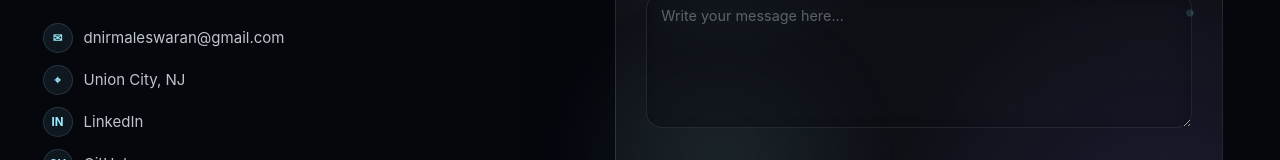
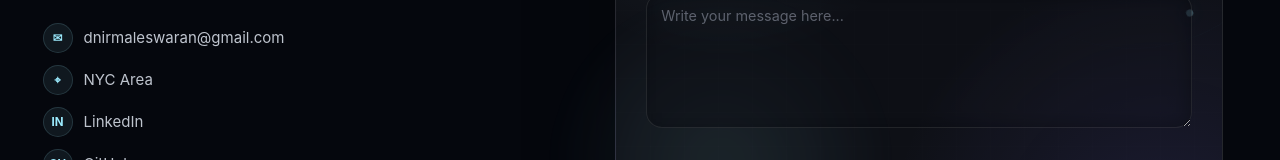
Before and after one commit to DurgaNirmaleswaran/portfolio, a React (Vite) app: page / in a window 1280 px wide. Shown: the part 7851-8011 px from the top of the page. Built offline with nearby package versions, Linux system fonts and the light colour scheme.

Commit message:
Update contact section

```diff
--- a/src/components/Contact.jsx
+++ b/src/components/Contact.jsx
@@ -74,7 +74,7 @@ export default function Contact() {
 
             <span>
               <span className="contact-meta-icon">⌖</span>
-              <span>Union City, NJ</span>
+              <span>NYC Area</span>
             </span>
 
             <a
```
